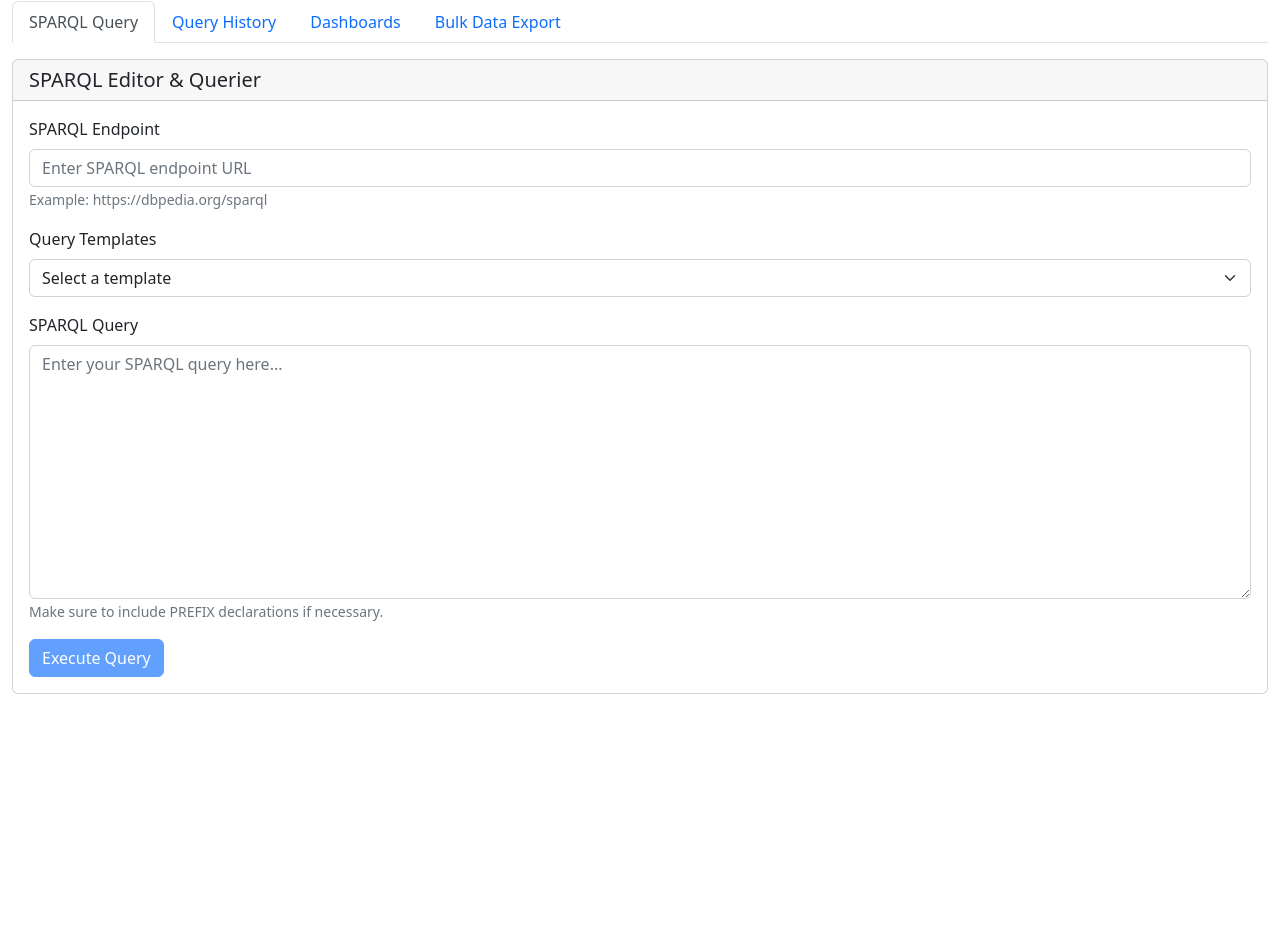
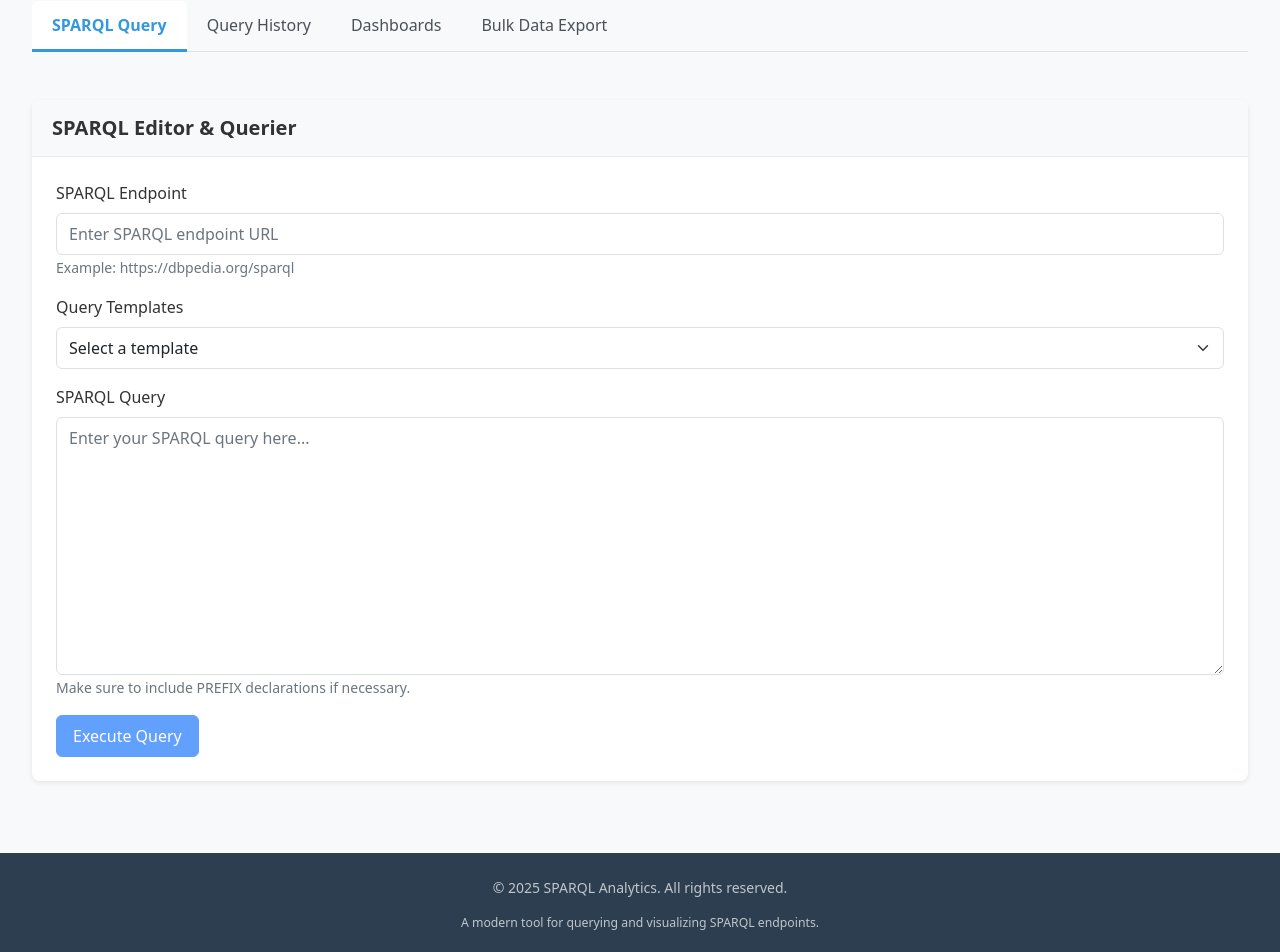
Before and after one commit to Darosaot/sparql_querier, a React (Create React App) app: page / in a window 1280 px wide. Shown: the part 71-1023 px from the top of the page. Before the commit the page ends 800 px from the top, so only its background shows below. Built offline with nearby package versions, Linux system fonts and the light colour scheme.

Commit message:
Update App.js

```diff
--- a/src/components/App.js
+++ b/src/components/App.js
@@ -1,6 +1,7 @@
 import React, { useState, useEffect } from 'react';
-import { Container, Row, Col, Nav, Tab } from 'react-bootstrap';
+import { Container, Row, Col, Nav, Tab, Footer } from 'react-bootstrap';
 import 'bootstrap/dist/css/bootstrap.min.css';
+import './App.css'; // Make sure to import the custom CSS
 import Header from './Header';
 import QueryEditor from './QueryEditor';
 import ResultsTable from './ResultsTable';
@@ -144,11 +145,11 @@ function App() {
   return (
     <div className="App">
       <Header />
-      <Container fluid>
+      <Container fluid className="mb-5">
         <Tab.Container activeKey={activeTab} onSelect={(key) => setActiveTab(key)}>
-          <Row className="mt-3 mb-3">
+          <Row className="mt-3 mb-4">
             <Col>
-              <Nav variant="tabs">
+              <Nav variant="tabs" className="nav-tabs-custom">
                 <Nav.Item>
                   <Nav.Link eventKey="sparql-query">SPARQL Query</Nav.Link>
                 </Nav.Item>
@@ -186,32 +187,32 @@ function App() {
 
                   {queryResults && queryResults.data.length > 0 && (
                     <>
-                      <div className="alert alert-success mt-3" role="alert">
-                        Query executed successfully, retrieved {queryResults.data.length} results in {queryResults.executionTime.toFixed(2)} seconds.
+                      <div className="alert alert-success mt-4" role="alert">
+                        <strong>Success!</strong> Query executed successfully, retrieved {queryResults.data.length} results in {queryResults.executionTime.toFixed(2)} seconds.
                       </div>
 
                       <div className="mt-4">
-                        <h3>Results</h3>
+                        <h3 className="mb-3">Results</h3>
                         <ResultsTable data={queryResults.data} columns={queryResults.columns} />
                       </div>
 
                       <div className="mt-4">
-                        <h3>Data Operations</h3>
+                        <h3 className="mb-3">Data Visualization</h3>
+                        <Visualization data={queryResults.data} columns={queryResults.columns} />
+                      </div>
+
+                      <div className="mt-4">
+                        <h3 className="mb-3">Data Operations</h3>
                         <DataOperations data={queryResults.data} columns={queryResults.columns} />
                       </div>
 
                       <div className="mt-4">
-                        <h3>Data Visualization</h3>
-                        <Visualization data={queryResults.data} columns={queryResults.columns} />
-                      </div>
-
-                      <div className="mt-4">
-                        <h3>Regression Analysis</h3>
+                        <h3 className="mb-3">Regression Analysis</h3>
                         <RegressionAnalysis data={queryResults.data} columns={queryResults.columns} />
                       </div>
 
                       <div className="mt-4 mb-5">
-                        <h3>Export Results</h3>
+                        <h3 className="mb-3">Export Results</h3>
                         <ExportOptions data={queryResults.data} columns={queryResults.columns} />
                       </div>
                     </>
@@ -239,6 +240,18 @@ function App() {
           </Row>
         </Tab.Container>
       </Container>
+
+      {/* Add a footer */}
+      <footer className="app-footer">
+        <Container>
+          <Row>
+            <Col className="text-center">
+              <p>&copy; {new Date().getFullYear()} SPARQL Analytics. All rights reserved.</p>
+              <p className="small mb-0">A modern tool for querying and visualizing SPARQL endpoints.</p>
+            </Col>
+          </Row>
+        </Container>
+      </footer>
     </div>
   );
 }
```
